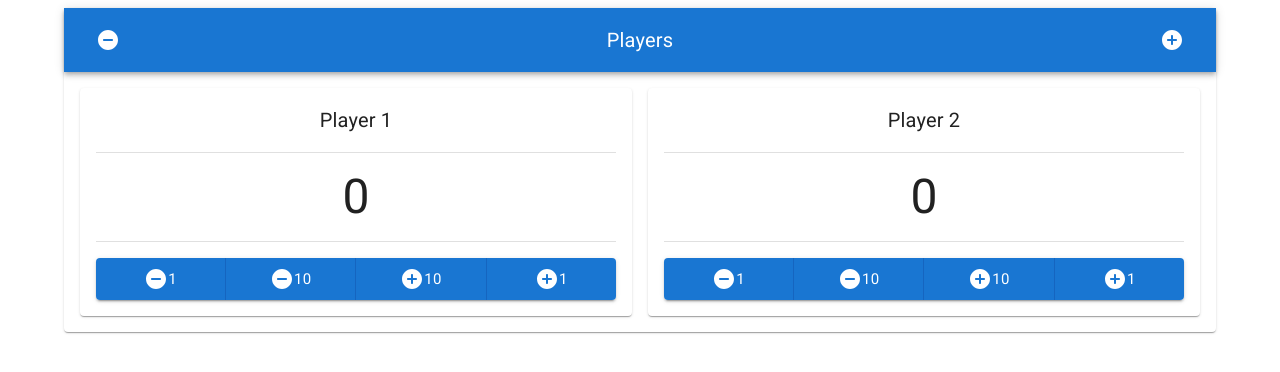
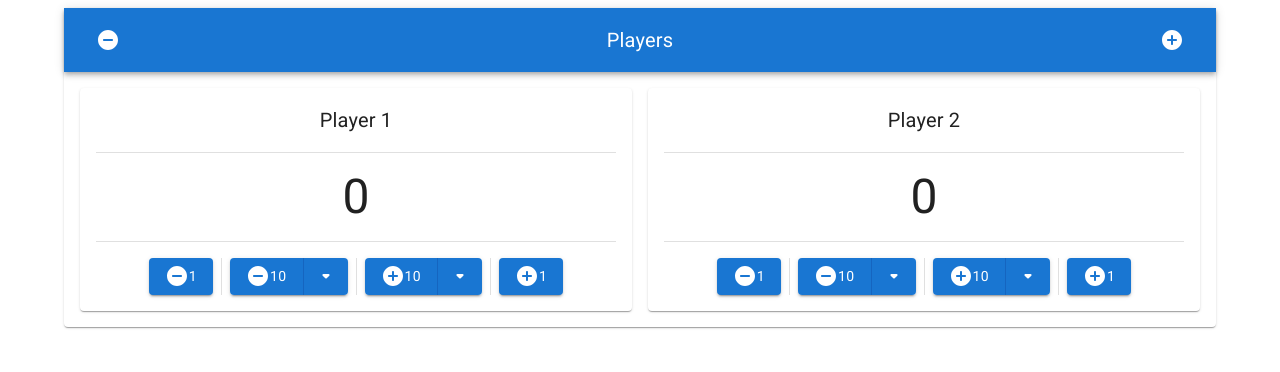
Before and after one commit to greeze/scorekeeper, a React (Create React App) app: page / in a window 1280 px wide. Shown: the top 372 px of the page. Built offline with nearby package versions, Linux system fonts and the light colour scheme.

Commit message:
Split buttons for large scoring

```diff
--- a/src/components/SimpleKeeper/Player/Player.tsx
+++ b/src/components/SimpleKeeper/Player/Player.tsx
@@ -1,9 +1,10 @@
 import type { PlayerData } from './types'
 
 import React, { memo } from 'react'
-import { Button, ButtonGroup, Card, Divider, Stack, Typography } from '@mui/material'
+import { Button, Card, Divider, Stack, Typography } from '@mui/material'
 import { AddCircleRounded, RemoveCircleRounded } from '@mui/icons-material'
 import { useHandleEnterKey, useHandleFocus, useHandleBlur, usePlayerActions } from './hooks'
+import SplitButton from '../SplitButton/SplitButton'
 
 export interface PlayerProps {
   player: PlayerData
@@ -15,6 +16,7 @@ export default memo(function PlayerColumn({ onChange = () => null, player }: Pla
   const selectOnFocus = useHandleFocus()
   const blurOnEnterKey = useHandleEnterKey()
   const updateNameOnBlur = useHandleBlur(rename)
+  const valueOptions = [5, 10, 100]
 
   return (
     <Card>
@@ -37,20 +39,31 @@ export default memo(function PlayerColumn({ onChange = () => null, player }: Pla
         <Typography data-testid='player-score' variant='h3'>
           {player.score}
         </Typography>
-        <ButtonGroup fullWidth size='large' variant='contained'>
-          <Button data-testid='decrement-score' onClick={() => addScore(-1)}>
+        <Stack
+          alignItems='center'
+          direction='row'
+          divider={<Divider orientation='vertical' flexItem />}
+          justifyContent='center'
+          spacing={1}
+          width='100%'
+        >
+          <Button data-testid='decrement-score' onClick={() => addScore(-1)} variant='contained'>
             <RemoveCircleRounded /> 1
           </Button>
-          <Button data-testid='decrement-score-10' onClick={() => addScore(-10)}>
-            <RemoveCircleRounded /> 10
-          </Button>
-          <Button data-testid='increment-score-10' onClick={() => addScore(10)}>
-            <AddCircleRounded /> 10
-          </Button>
-          <Button data-testid='increment-score' onClick={() => addScore(1)}>
+          <SplitButton
+            icon={<RemoveCircleRounded />}
+            onClick={(index) => addScore(-valueOptions[index])}
+            options={valueOptions}
+          />
+          <SplitButton
+            icon={<AddCircleRounded />}
+            onClick={(index) => addScore(valueOptions[index])}
+            options={valueOptions}
+          />
+          <Button data-testid='increment-score' onClick={() => addScore(1)} variant='contained'>
             <AddCircleRounded /> 1
           </Button>
-        </ButtonGroup>
+        </Stack>
       </Stack>
     </Card>
   )
--- /dev/null
+++ b/src/components/SimpleKeeper/SplitButton/SplitButton.tsx
@@ -0,0 +1,93 @@
+import type { ReactNode } from 'react'
+
+import React, { memo } from 'react'
+import { Button, ButtonGroup, ClickAwayListener, Grow, MenuItem, MenuList, Paper, Popper } from '@mui/material'
+import { ArrowDropDownRounded } from '@mui/icons-material'
+
+interface SplitButtonProps {
+  icon?: ReactNode
+  options: string[] | number[]
+  onClick?: (index: number) => void
+  onSelect?: (index: number) => void
+}
+
+export default memo(function SplitButton({
+  icon,
+  onClick = () => null,
+  options,
+  onSelect = () => null,
+}: SplitButtonProps) {
+  const [open, setOpen] = React.useState(false)
+  const anchorRef = React.useRef<HTMLButtonElement>(null)
+  const [selectedIndex, setSelectedIndex] = React.useState(1)
+
+  const handleClick = () => {
+    onClick(selectedIndex)
+  }
+
+  const handleMenuItemClick = (event: React.MouseEvent<HTMLLIElement, MouseEvent>, index: number) => {
+    onSelect(index)
+    setSelectedIndex(index)
+    setOpen(false)
+  }
+
+  const handleToggle = () => {
+    setOpen((prevOpen) => !prevOpen)
+  }
+
+  const handleClose = (event: Event) => {
+    if (anchorRef.current && anchorRef.current.contains(event.target as HTMLElement)) {
+      return
+    }
+
+    setOpen(false)
+  }
+
+  return (
+    <>
+      <ButtonGroup variant='contained' aria-label='split button'>
+        <Button onClick={handleClick}>
+          {icon}
+          {options[selectedIndex]}
+        </Button>
+        <Button
+          aria-controls={open ? 'split-button-menu' : undefined}
+          aria-expanded={open ? 'true' : undefined}
+          aria-label='select merge strategy'
+          aria-haspopup='menu'
+          onClick={handleToggle}
+          ref={anchorRef}
+          size='small'
+        >
+          <ArrowDropDownRounded />
+        </Button>
+      </ButtonGroup>
+      <Popper open={open} anchorEl={anchorRef.current} role={undefined} transition disablePortal>
+        {({ TransitionProps, placement }) => (
+          <Grow
+            {...TransitionProps}
+            style={{
+              transformOrigin: placement === 'bottom' ? 'center top' : 'center bottom',
+            }}
+          >
+            <Paper>
+              <ClickAwayListener onClickAway={handleClose}>
+                <MenuList id='split-button-menu'>
+                  {options.map((option, index) => (
+                    <MenuItem
+                      key={option}
+                      selected={index === selectedIndex}
+                      onClick={(event) => handleMenuItemClick(event, index)}
+                    >
+                      {option}
+                    </MenuItem>
+                  ))}
+                </MenuList>
+              </ClickAwayListener>
+            </Paper>
+          </Grow>
+        )}
+      </Popper>
+    </>
+  )
+})
```
Also changed, not shown: 1 other file (tests, documents, lock files or other folders).
